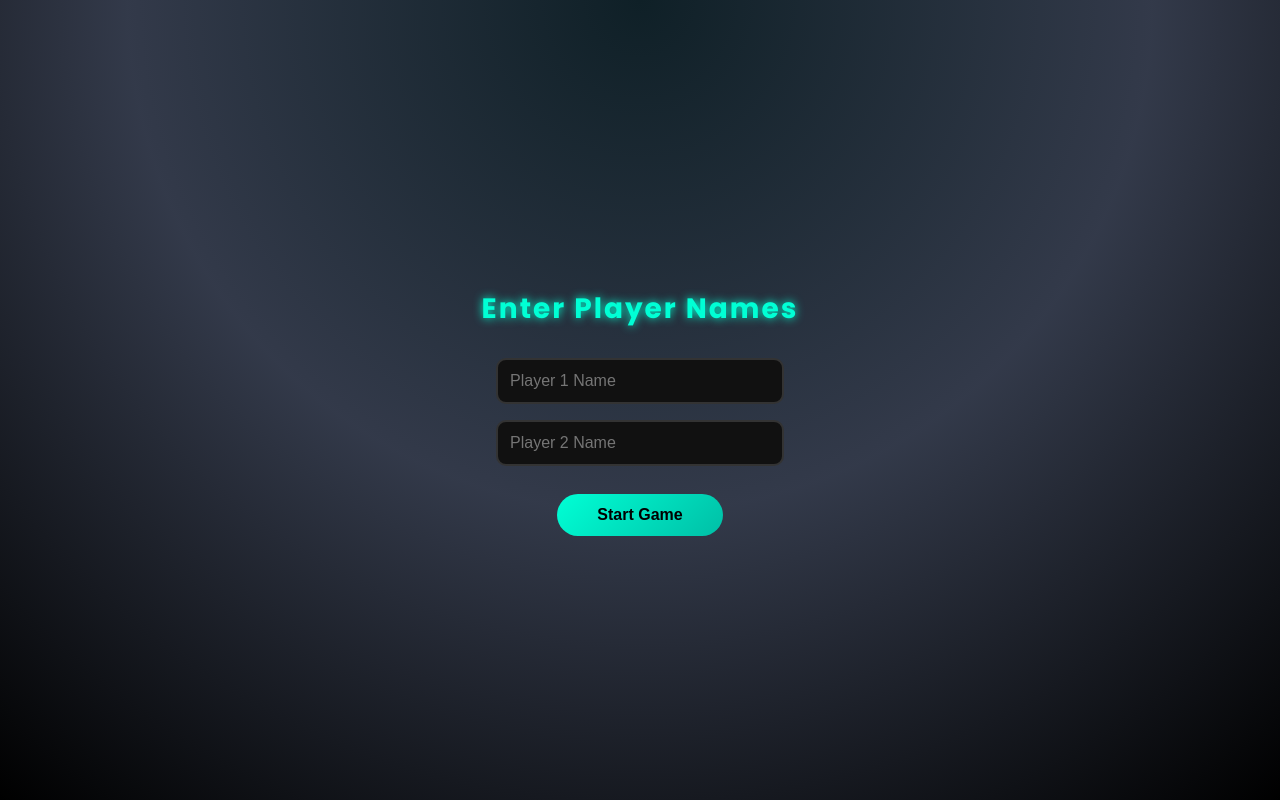
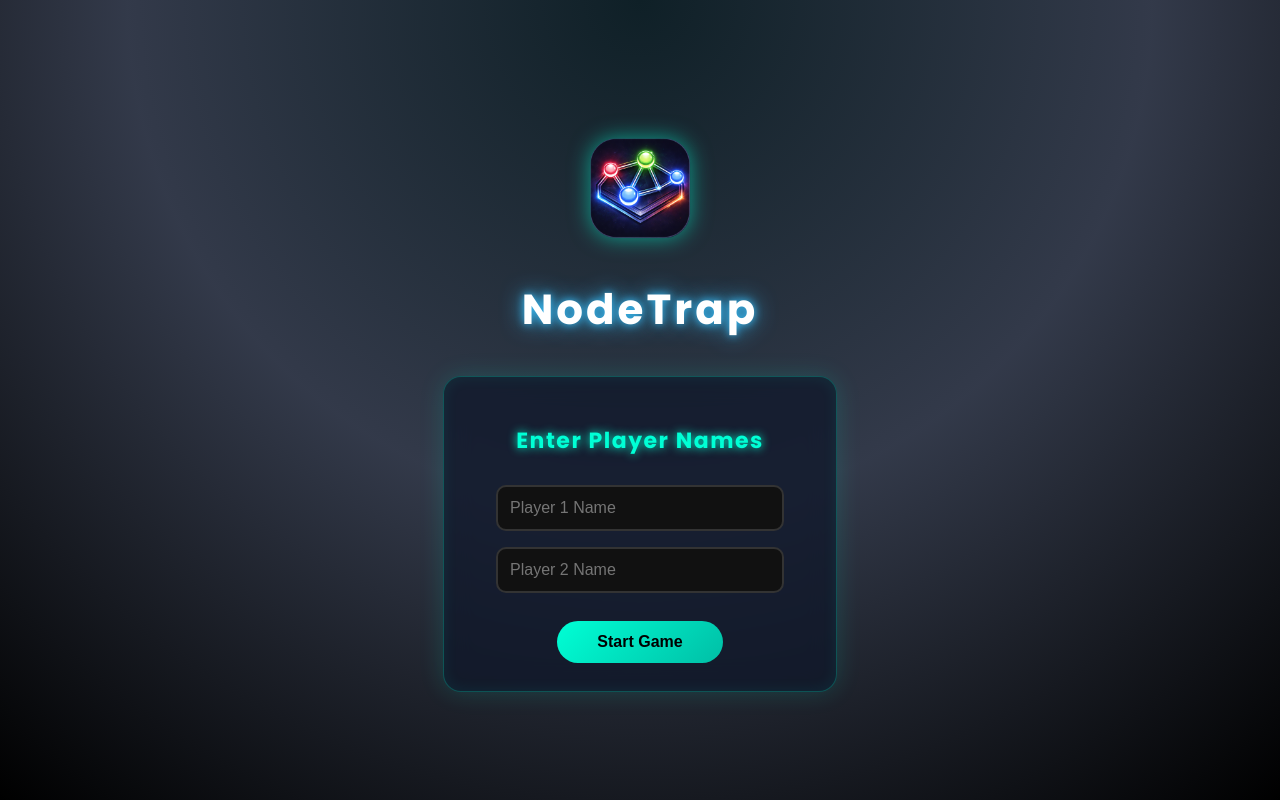
Before and after one commit to darvin-patel10/NodeTrap, a React (Vite) app: page / in a window 1280 px wide. Built offline with nearby package versions, Linux system fonts and the light colour scheme.

Commit message:
Add The Rulebox

```diff
--- a/src/App.jsx
+++ b/src/App.jsx
@@ -2,17 +2,46 @@ import { useState } from "react";
 import "./App.css";
 import Player from "./components/GameBoard/Player/player.jsx";
 import GameBoard from "./components/GameBoard/GameBoard";
+import RuleBox from "./components/GameBoard/RuleBox/RuleBox.jsx";
 
 function App() {
   const [players, setPlayers] = useState(null);
+  const [showRules, setShowRules] = useState(false);
+  const [gameStarted, setGameStarted] = useState(false);
+
   return (
     <>
-      {!players ? (
-        <Player onStart={setPlayers} />
-      ) : (
-        <GameBoard players={players} onReset={() => setPlayers(null)} />
-      )}
-    </>
+  {/* 1️⃣ Player name input */}
+  {!players && (
+    <Player onStart={(data) => {
+      setPlayers(data);
+      setShowRules(true);   // 👈 go to rules
+    }} />
+  )}
+
+  {/* 2️⃣ Rules Box */}
+  {players && showRules && !gameStarted && (
+    <RuleBox
+      onStartGame={() => {
+        setShowRules(false);
+        setGameStarted(true); // 👈 start game
+      }}
+    />
+  )}
+
+  {/* 3️⃣ Actual Game */}
+  {players && gameStarted && (
+    <GameBoard
+      players={players}
+      onReset={() => {
+        setPlayers(null);
+        setShowRules(false);
+        setGameStarted(false);
+      }}
+    />
+  )}
+</>
+
   );
 };
 
--- a/src/components/GameBoard/Player/player.css
+++ b/src/components/GameBoard/Player/player.css
@@ -11,11 +11,64 @@
   font-family: "Poppins", sans-serif;
 }
 
-/* Game title */
+/* Logo + Game Name container */
+.game-header {
+  display: flex;
+  flex-direction: column;
+  align-items: center;
+  margin-bottom: 25px;
+}
+
+/* Game Logo */
+.logo {
+  width: 160px;
+  height: auto;
+  margin-bottom: 10px;
+
+  filter: drop-shadow(0 0 15px rgba(0, 255, 213, 0.8));
+  animation: logoGlow 2.5s infinite alternate;
+}
+
+/* Game Name */
+.game-title {
+  font-size: 42px;
+  font-weight: 700;
+  letter-spacing: 3px;
+ margin: 0px;
+  color: #ffffff;
+  text-shadow:
+  0 0 8px #38bdf8,
+  0 0 22px rgba(56, 189, 248, 0.9);
+
+}
+
+/* Player card container */
+.player-card {
+  width: 340px;
+  padding: 28px 26px;
+  margin-top: 10px;
+
+  background: rgba(15, 23, 42, 0.75);
+  backdrop-filter: blur(14px);
+  -webkit-backdrop-filter: blur(14px);
+
+  border-radius: 18px;
+  border: 1px solid rgba(0, 255, 213, 0.25);
+
+  box-shadow:
+    0 0 25px rgba(0, 255, 213, 0.15),
+    inset 0 0 15px rgba(0, 255, 213, 0.08);
+
+  display: flex;
+  flex-direction: column;
+  align-items: center;
+}
+
+/* Enter Player Names */
 .player-screen h2 {
-  font-size: 28px;
+  font-size: 22px;
   margin-bottom: 20px;
-  letter-spacing: 2px;
+  letter-spacing: 1.5px;
   color: #00ffd5;
   text-shadow: 0 0 10px #00ffd5;
 }
@@ -70,13 +123,40 @@
   transform: scale(0.95);
 }
 
+
+/* Subtle logo glow animation */
+@keyframes logoGlow {
+  from {
+    filter: drop-shadow(0 0 8px rgba(0, 255, 213, 0.4));
+  }
+  to {
+    filter: drop-shadow(0 0 18px rgba(0, 255, 213, 1));
+  }
+}
+
+
+
 /* Responsive */
 @media (max-width: 480px) {
+
+  .logo {
+    width: 120px;
+  }
+
+  .game-title {
+    font-size: 32px;
+  }
+
+  .player-card {
+    width: 90%;
+    max-width: 285px;
+  }
+
   .player-screen input {
     width: 220px;
   }
 
   .player-screen h2 {
-    font-size: 24px;
+    font-size: 20px;
   }
 }
--- a/src/components/GameBoard/Player/player.jsx
+++ b/src/components/GameBoard/Player/player.jsx
@@ -19,6 +19,12 @@ function Player({ onStart }) {
 
   return (
     <div className="player-screen">
+      <div className="game-header">
+        <img src="/public/logo.png" alt="NodeTrap Logo" className="logo" />
+        <h1 className="game-title">NodeTrap</h1>
+      </div>
+
+      <div className="player-card">
           <h2>Enter Player Names</h2>
 
           <input
@@ -37,6 +43,7 @@ function Player({ onStart }) {
 
           <button onClick={handleStart}>Start Game</button>
         </div>
+    </div>
   );
 }
 
--- /dev/null
+++ b/src/components/GameBoard/RuleBox/RuleBox.css
@@ -0,0 +1,140 @@
+/* Full screen overlay (same vibe as player screen) */
+.rule-overlay {
+  min-height: 100vh;
+  width: 100%;
+  /* position: fixed; */
+  inset: 0;
+
+  display: inline-flex;
+  flex-direction: column;
+  justify-content: center;
+  align-items: center;
+
+  background: radial-gradient(circle at top, #0f2027, #0f172ad9, #000);
+  font-family: "Poppins", sans-serif;
+  z-index: 1000;
+}
+
+/* Header container */
+.rule-header {
+  display: flex;
+  flex-direction: column;
+  align-items: center;
+  margin-bottom: 18px;
+  text-align: center;
+}
+
+/* Logo */
+.rule-logo {
+  width: 130px;
+  margin-bottom: 8px;
+
+  filter: drop-shadow(0 0 12px rgba(0, 255, 213, 0.7));
+  animation: logoGlow 2.2s ease-in-out infinite alternate;
+}
+
+/* Game title */
+.rule-title {
+  font-size: 36px;
+  font-weight: 700;
+  letter-spacing: 3px;
+  margin: 0;
+
+  color: #ffffff;
+  text-shadow:
+    0 0 6px #38bdf8,
+    0 0 18px rgba(56, 189, 248, 0.85);
+}
+
+/* Subtitle */
+.rule-subtitle {
+  margin-top: 4px;
+  font-size: 14px;
+  letter-spacing: 2px;
+  text-transform: uppercase;
+
+  color: #00ffd5;
+  opacity: 0.85;
+}
+
+
+/* Rule box container */
+.rule-box {
+  background: #111;
+  border: 2px solid #333;
+  border-radius: 16px;
+
+  padding: 22px 26px;
+  margin-bottom: 10px;
+  width: 90%;
+  max-width: 420px;
+
+  color: #ffffff;
+  box-shadow: 0 0 20px rgba(0, 255, 213, 0.25);
+
+}
+
+/* Title */
+.rule-box h2 {
+  text-align: center;
+  font-size: 26px;
+  margin-bottom: 16px;
+
+  letter-spacing: 2px;
+  color: #00ffd5;
+  text-shadow: 0 0 10px #00ffd5;
+}
+
+/* Rule list */
+.rule-box ul {
+  padding-left: 18px;
+  margin-bottom: 22px;
+}
+
+.rule-box ul li {
+  margin-bottom: 10px;
+  font-size: 15px;
+  color: #e5e7eb;
+}
+
+/* Start button (copied behavior from Player button) */
+.rule-box button {
+  width: 100%;
+  padding: 12px;
+
+  background: linear-gradient(135deg, #00ffd5, #00bfa6);
+  border: none;
+  border-radius: 30px;
+
+  font-size: 16px;
+  font-weight: bold;
+  color: #000;
+
+  cursor: pointer;
+  transition: all 0.3s ease;
+}
+
+/* Hover effect */
+.rule-box button:hover {
+  transform: scale(1.05);
+  box-shadow: 0 0 20px #00ffd5;
+}
+
+/* Active click */
+.rule-box button:active {
+  transform: scale(0.95);
+}
+
+/* Responsive */
+@media (max-width: 480px) {
+  .rule-box{
+    padding: 18px 15px;
+  }
+  .rule-box h2 {
+    font-size: 22px;
+  }
+
+  .rule-box ul li {
+    font-size: 14px;
+  }
+}
--- /dev/null
+++ b/src/components/GameBoard/RuleBox/RuleBox.jsx
@@ -0,0 +1,44 @@
+import "./RuleBox.css";
+
+function RuleBox({ onStartGame }) {
+  return (
+    <div className="rule-overlay">
+        <div className="rule-header">
+            <img src="/logo.png" alt="NodeTrap Logo" className="rule-logo" />
+            <h1 className="rule-title">NodeTrap</h1>
+            <p className="rule-subtitle">Welcome</p>
+        </div>
+        <div className="rule-box">
+            <h2>Game Rules</h2>
+
+                <ul>
+                <li>Each player has <strong>two Nodes (pieces)</strong>.</li>
+                <li>Every turn has a <strong>5-second time limit</strong>.</li>
+                <li>If a player fails to move in time, it counts as a <strong>fault</strong>.</li>
+                <li>Players must first <strong>place both nodes</strong> on the board.</li>
+                <li>After placement, move <strong>only one node per turn</strong>.</li>
+                <li>A node can move only to an <strong>adjacent empty position</strong>.</li>
+                <li>The move must follow an <strong>existing path</strong> between nodes.</li>
+                </ul>
+
+            <h2>Game Over</h2>
+
+                <ul>
+                <li>
+                    If a player has <strong>no valid move</strong>, the player was
+                    <strong> trapped</strong> and loses the Game.
+                </li>
+                <li>
+                    If a player receives <strong>2 faults</strong>, the player loses the Game.
+                </li>
+                </ul>
+
+            <button onClick={onStartGame}>
+                Start Game
+            </button>
+        </div>
+    </div>
+  );
+}
+
+export default RuleBox;
```
Lines whose indentation alone changed are shown as unchanged.
